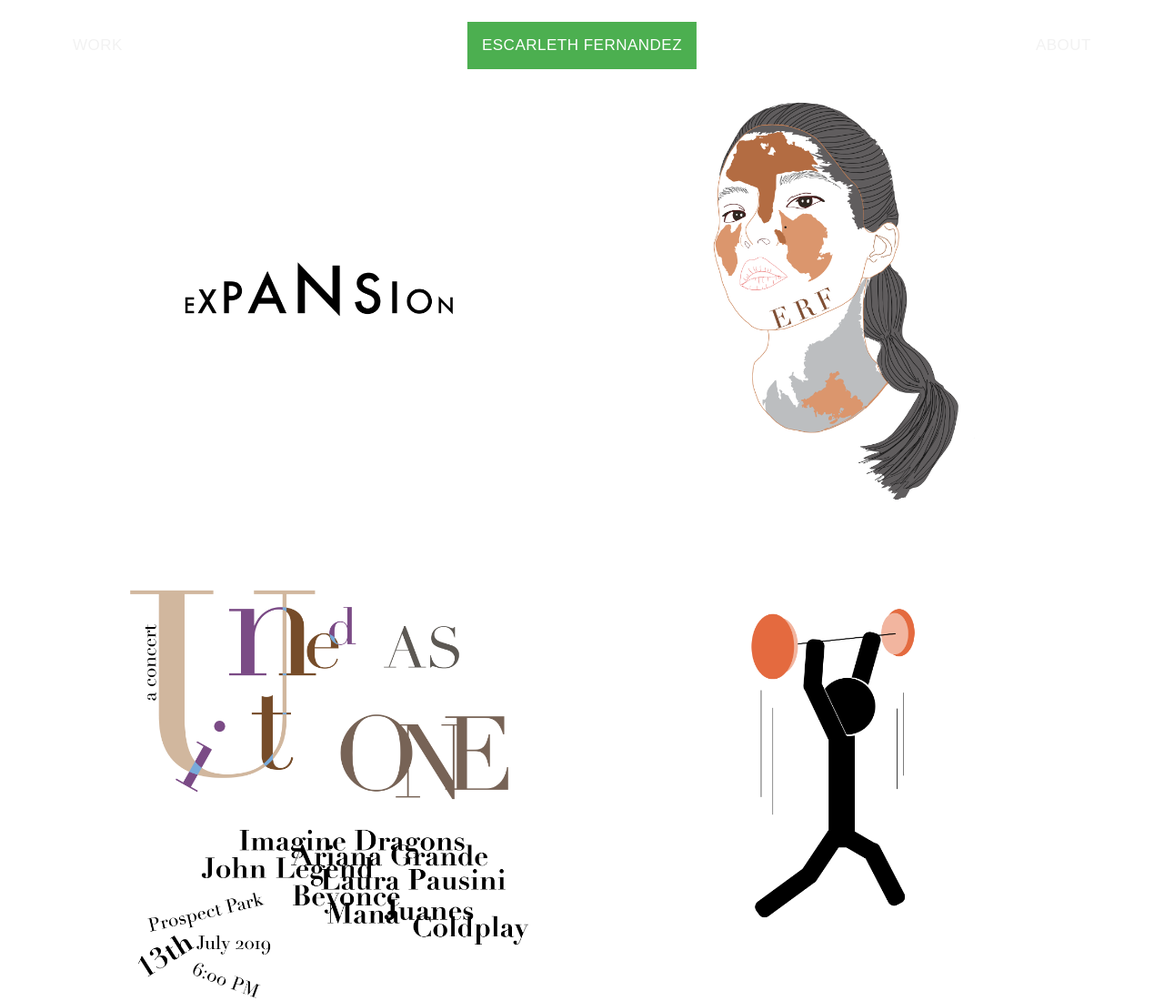
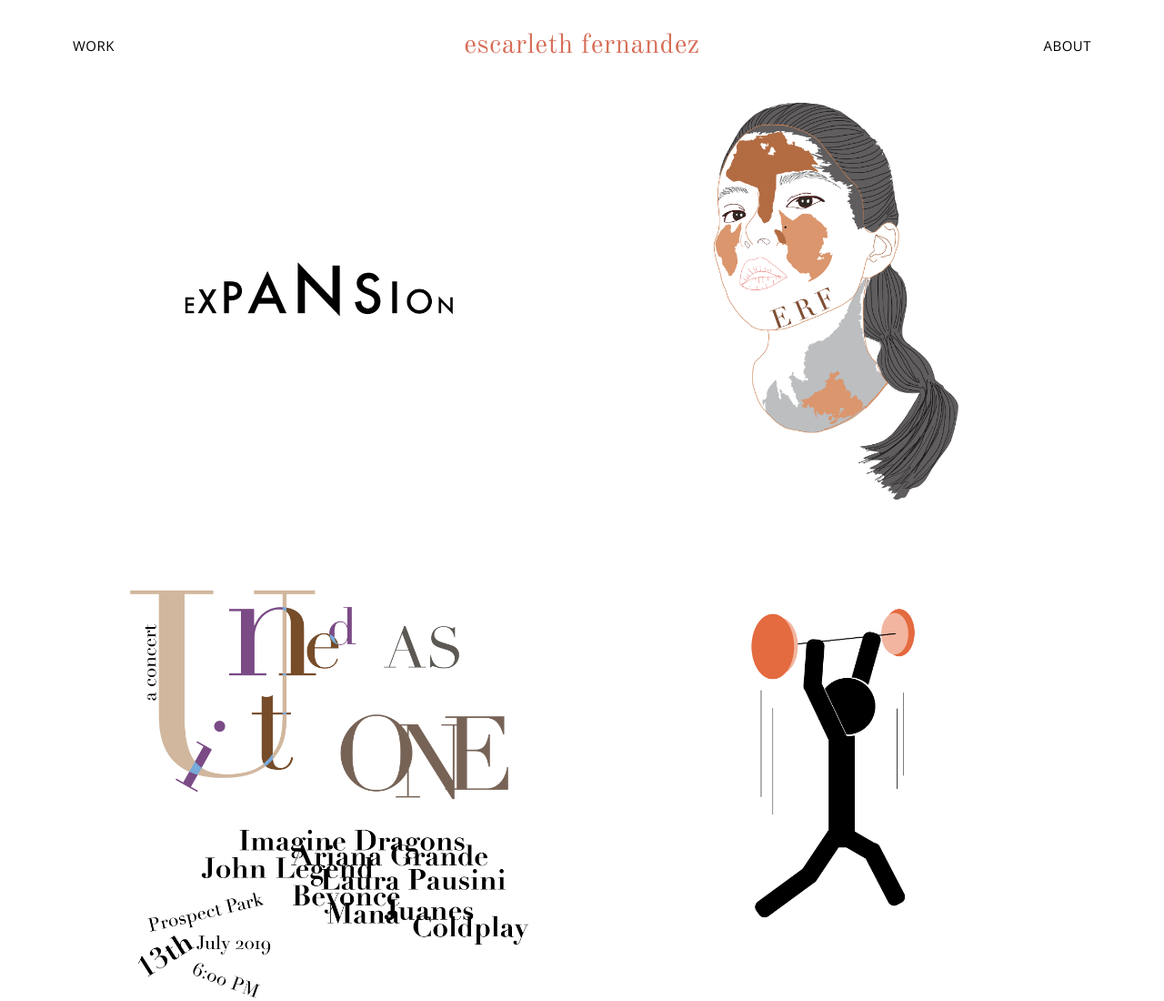
Before and after one commit to ef656/final-project--spring-2019--web-programming, a website: page dev/index.html in a window 1280 px wide. Shown: the top 1100 px of the page at 91% size. Drawn offline with nearby package versions, Linux system fonts and the light colour scheme.

Commit message:
added + style nav bar

```diff
--- a/dev/index.html
+++ b/dev/index.html
@@ -4,24 +4,16 @@
 	<meta charset="utf-8">
     <meta name="viewport" content="width=device-width, initial-scale=1.0">
 	<title>Portfolio</title>
-	<link href="https://fonts.googleapis.com/css?family=Old+Standard+TT:400,400i&display=swap" rel="stylesheet">
+	<link href="https://fonts.googleapis.com/css?family=Old+Standard+TT:400,400i|Open+Sans&display=swap" rel="stylesheet">
 	<link rel="stylesheet" href="styles/style.css">
 </head>
 <body>
-	<!-- Top navigation -->
 <div class="topnav">
-
-  <!-- Centered link -->
   <div class="topnav-centered">
-    <a href="#home" class="active">ESCARLETH FERNANDEZ</a>
+    <a href="#home" class="active">escarleth fernandez</a>
   </div>
-
-  <!-- Left-aligned links (default) -->
   <a href="#news">WORK</a>
-
-
-  <!-- Right-aligned links -->
-  <div class="topnav-right">
+    <div class="topnav-right">
     <a href="#search">ABOUT</a>
   </div>
 
--- a/dev/styles/style.css
+++ b/dev/styles/style.css
@@ -10,50 +10,45 @@ body {
   font-family: 'Play', sans-serif;
 }
 
-/* Add a black background color to the top navigation */
 .topnav {
   position: relative;
   background-color: #fffff;
   overflow: hidden;
 }
 
-/* Style the links inside the navigation bar */
 .topnav a {
   float: left;
-  color: #f2f2f2;
+  color: #000000;
   text-align: center;
   padding: 14px 16px;
   text-decoration: none;
-  font-size: 17px;
+  font-size: 15px;
+  font-family: 'Open Sans', sans-serif;
+
 }
 
-/* Change the color of links on hover */
 .topnav a:hover {
-  background-color: #ddd;
-  color: black;
+  color: #e6a395;
 }
 
-/* Add a color to the active/current link */
 .topnav a.active {
-  background-color: #4CAF50;
-  color: white;
+  color: #d76d57;
 }
 
-/* Centered section inside the top navigation */
 .topnav-centered a {
   float: none;
   position: absolute;
   top: 50%;
   left: 50%;
   transform: translate(-50%, -50%);
+  font-size: 30px;
+  font-family: 'Old Standard TT', serif;
+
 }
 
-/* Right-aligned section inside the top navigation */
 .topnav-right {
   float: right;
 }
-
-/* Responsive navigation menu - display links on top of each other instead of next to each other (for mobile devices) */
 @media screen and (max-width: 600px) {
   .topnav a, .topnav-right {
     float: none;
```
